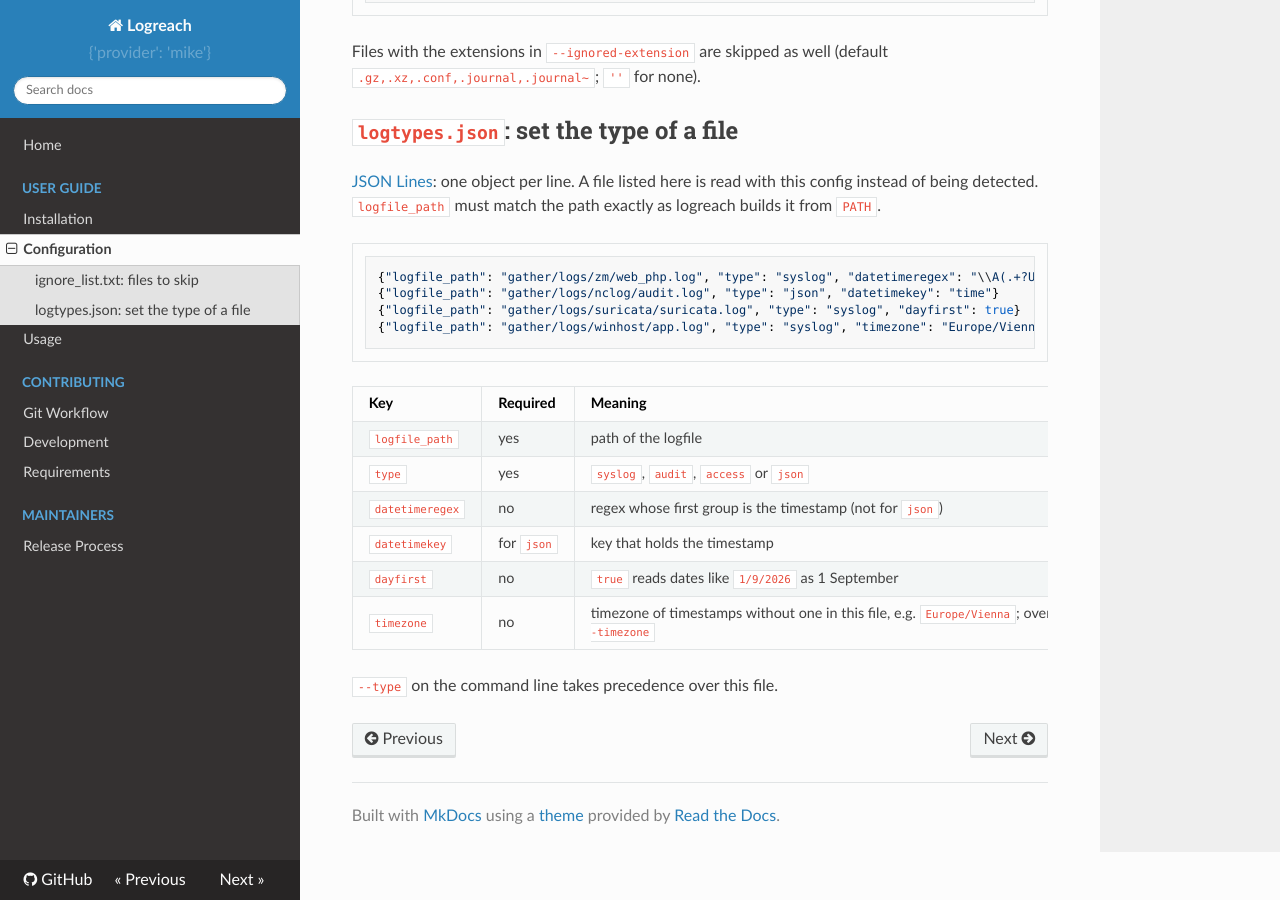
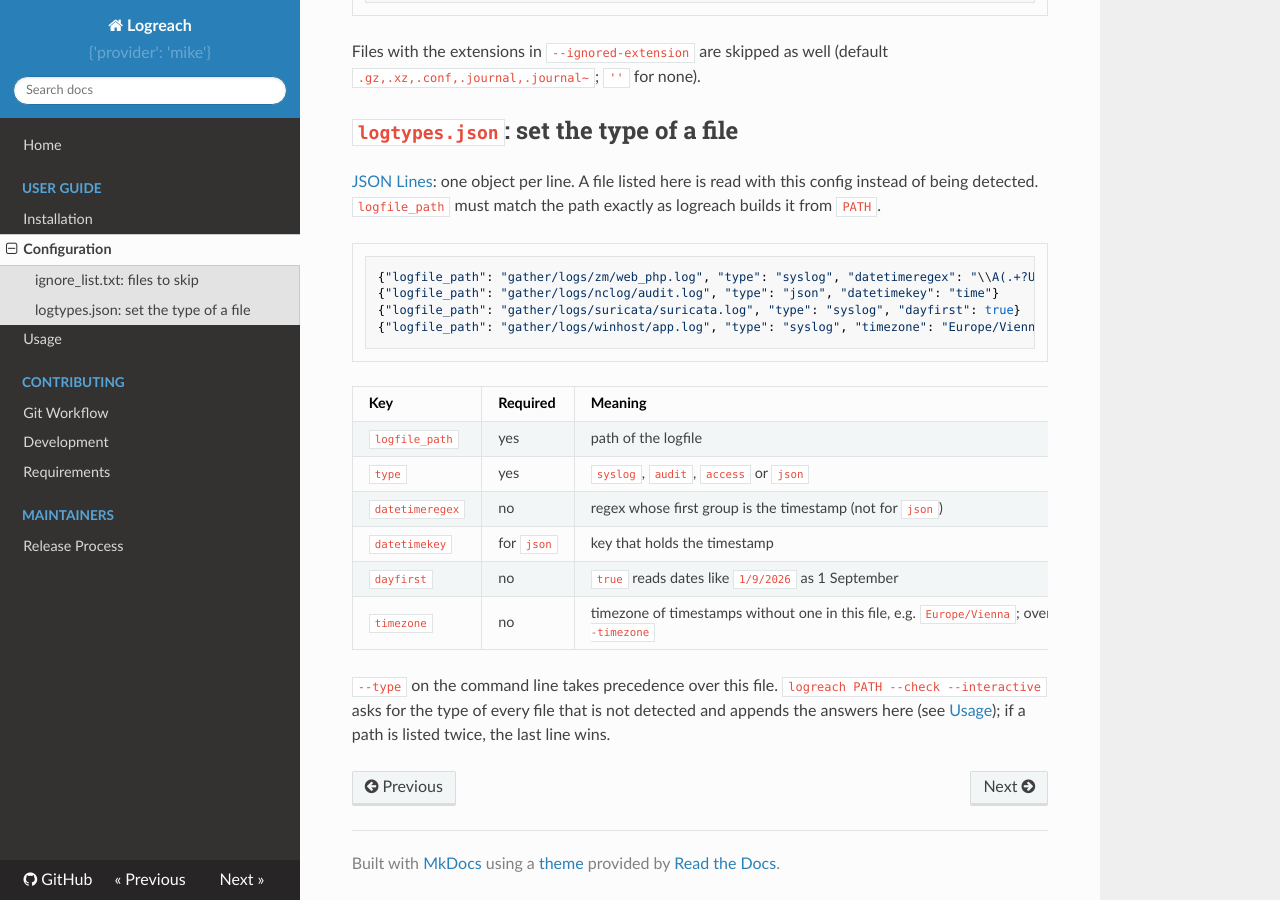
Before and after one commit to ait-testbed/logreach, an MkDocs documentation site: the page built from docs/configuration.md, in a window 1280 px wide and 900 px high, scrolled down 501 px. Built offline with MkDocs 1.6.1, drawn with Linux system fonts in a browser that asks for light colours; nearby versions of some CDN libraries.

Commit message:
check and interactive

```diff
--- a/docs/configuration.md
+++ b/docs/configuration.md
@@ -43,4 +43,6 @@ it from `PATH`.
 | `dayfirst` | no | `true` reads dates like `1/9/2026` as 1 September |
 | `timezone` | no | timezone of timestamps without one in this file, e.g. `Europe/Vienna`; overrides `--timezone` |
 
-`--type` on the command line takes precedence over this file.
+`--type` on the command line takes precedence over this file. `logreach PATH --check --interactive`
+asks for the type of every file that is not detected and appends the answers here (see
+[Usage](usage.md)); if a path is listed twice, the last line wins.
```
Also changed, not shown: README.md (+5 -1 lines).
